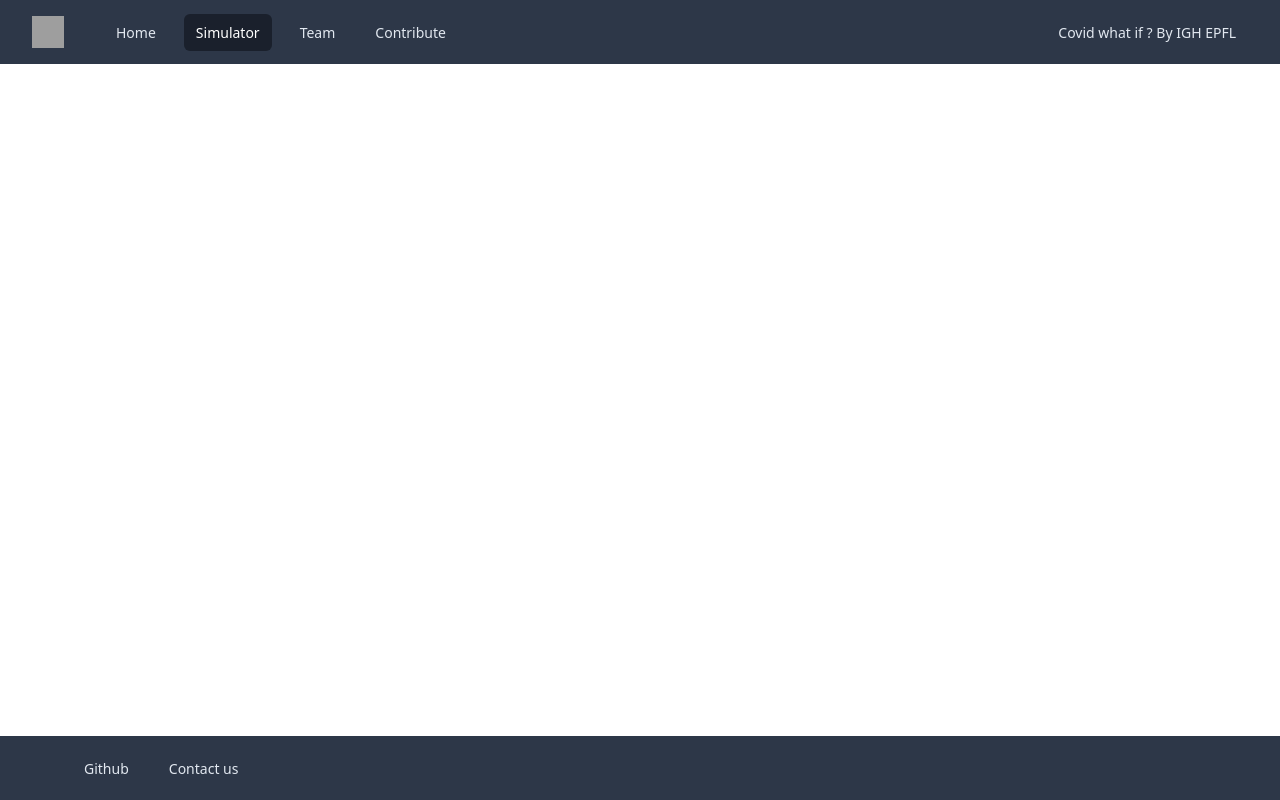
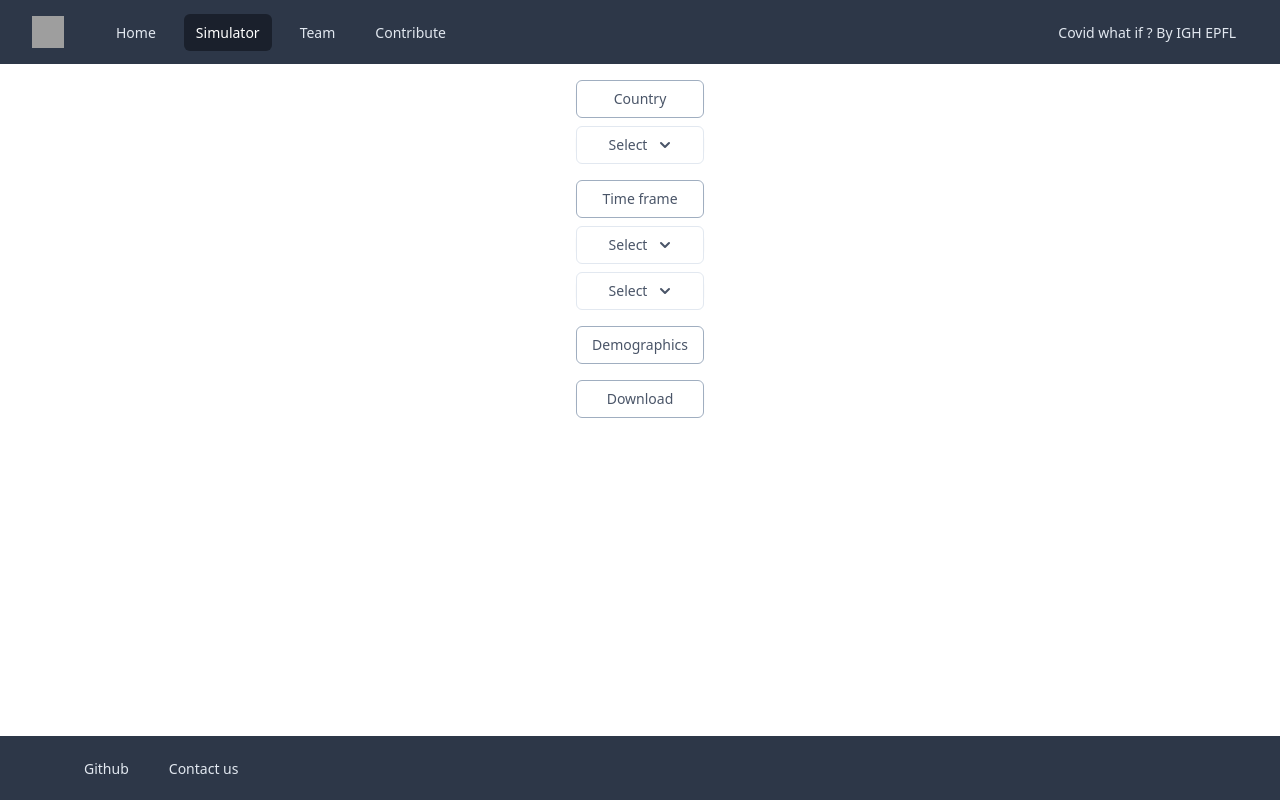
Before and after one commit to andreakiro/covid-what-if, a React (Create React App) app in the folder frontend/: page / in a window 1280 px wide. Built offline with nearby package versions, Linux system fonts and the light colour scheme; no server answers; grey boxes are pictures that could not be loaded.

Commit message:
First global inputs for simulator

```diff
--- a/frontend/src/components/Main.js
+++ b/frontend/src/components/Main.js
@@ -1,10 +1,12 @@
 import React from "react";
 import Graph from "./main/Graph";
+import Inputs from "./main/Inputs"
 
 export default function Main() {
   return (
     <>
-    <Graph/>
+    <Inputs/>
+    {/* <Graph/> */}
     </>
   );
 }
--- a/frontend/src/components/main/Inputs.js
+++ b/frontend/src/components/main/Inputs.js
@@ -0,0 +1,70 @@
+import React, { useState } from "react";
+import { API, timeout } from "../../Utility.js";
+import Dropdown from "../subs/Dropdown";
+
+export default function Box(props) {
+  let [box1, setBox1] = useState("0");
+  let [box2, setBox2] = useState("0");
+  let [loading, setLoading] = useState(false);
+  let [result, setResult] = useState(0);
+  let foo = async () => {
+    let empty = false;
+    if (box1 === "" || box2 === "") {
+      empty = true;
+      if (box1 === "") box1 = 0;
+      if (box2 === "") box2 = 0;
+    }
+    setLoading(true);
+    let r = await API(box1, box2);
+    await timeout(100);
+    setResult(r);
+    setLoading(false);
+    if (empty) {
+      if (box1 === 0) setBox1(0);
+      if (box2 === 0) setBox2(0);
+    }
+  };
+
+  return (
+    <div className="flex flex-col space-y-4 w-32">
+      <div className="flex flex-col space-y-2 w-32">
+        <div>
+          <span class="rounded-md shadow-sm">
+            <p class="inline-flex justify-center w-full rounded-md border border-gray-500 px-4 py-2 bg-white text-sm leading-5 font-medium text-gray-700">
+              Country
+            </p>
+          </span>
+        </div>
+        <Dropdown />
+      </div>
+
+      <div className="flex flex-col space-y-2 w-32">
+        <div>
+          <span class="rounded-md shadow-sm">
+            <p class="inline-flex justify-center w-full rounded-md border border-gray-500 px-4 py-2 bg-white text-sm leading-5 font-medium text-gray-700">
+              Time frame
+            </p>
+          </span>
+        </div>
+        <Dropdown />
+        <Dropdown />
+      </div>
+
+      <div>
+        <span class="rounded-md shadow-sm">
+          <button class="inline-flex justify-center w-full rounded-md border border-gray-500 px-4 py-2 bg-white text-sm leading-5 font-medium text-gray-700 hover:text-gray-500 focus:outline-none focus:border-blue-300 focus:shadow-outline-blue active:bg-gray-50 active:text-gray-800 transition ease-in-out duration-150">
+            Demographics
+          </button>
+        </span>
+      </div>
+
+      <div>
+        <span class="rounded-md shadow-sm">
+          <button class="inline-flex justify-center w-full rounded-md border border-gray-500 px-4 py-2 bg-white text-sm leading-5 font-medium text-gray-700 hover:text-gray-500 focus:outline-none focus:border-blue-300 focus:shadow-outline-blue active:bg-gray-50 active:text-gray-800 transition ease-in-out duration-150">
+            Download
+          </button>
+        </span>
+      </div>
+    </div>
+  );
+}
```
